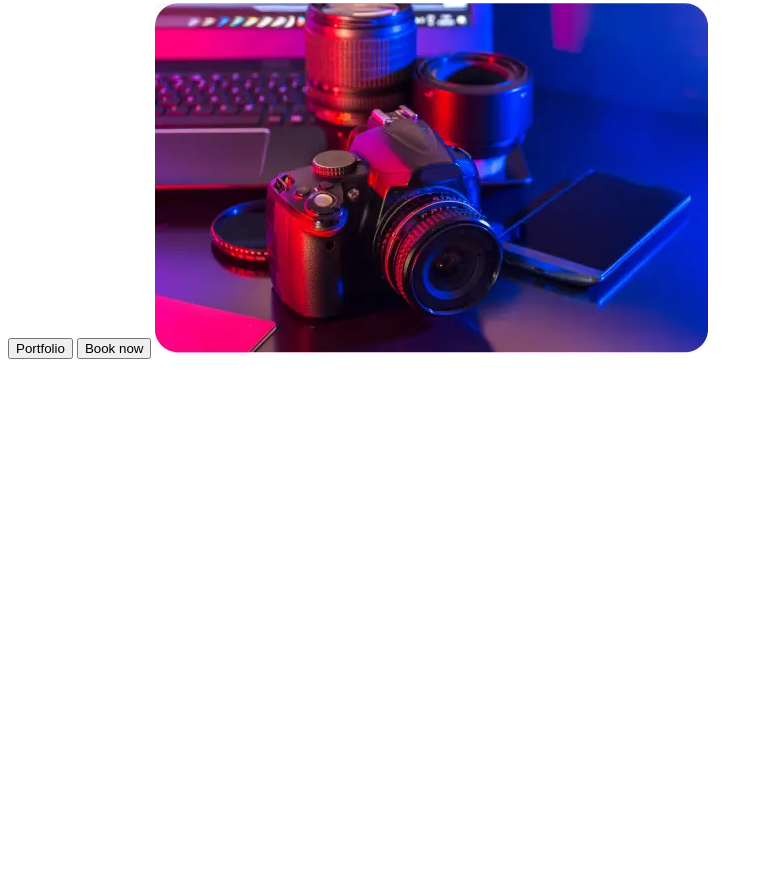
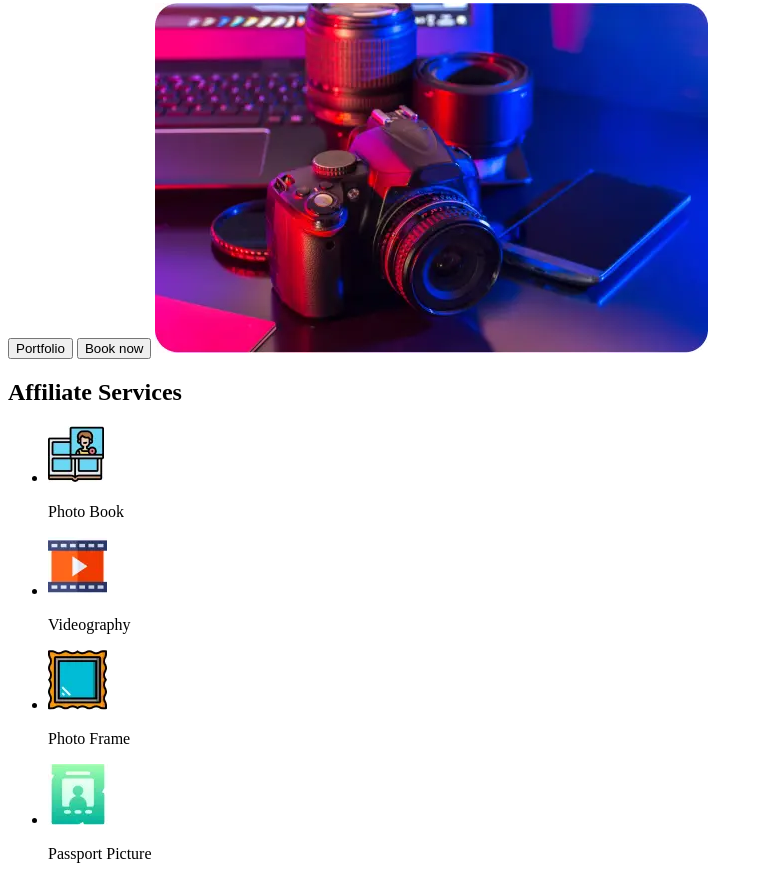
Before and after one commit to Aleks-Stepanenko/Genesis-studio-proj1, a plain HTML site: page index.html in a window 1280 px wide. Shown: the part 267-1146 px from the top of the page, without its empty margins (0-763 px from the left). Before the commit the page ends 800 px from the top, so only its background shows below. Drawn offline with Linux system fonts and the light colour scheme.

Commit message:
Update index.html
add services section

```diff
--- a/index.html
+++ b/index.html
@@ -38,7 +38,30 @@
       </section>
       <!-- services -->
       <section>
-        <div class="container"></div>
+        <div class="container">
+          <h2>Affiliate Services</h2>
+          <ul>
+            <li>
+              <img src="./images/Genesis-photobook-ic.webp" alt="photobook" />
+              <p>Photo Book</p>
+            </li>
+            <li>
+              <img src="./images/Genesis-video-ic.webp" alt="Videography" />
+              <p>Videography</p>
+            </li>
+            <li>
+              <img
+                src="./images/Genesis-photo-frame-ic.webp"
+                alt="photo-frame"
+              />
+              <p>Photo Frame</p>
+            </li>
+            <li>
+              <img src="./images/Genesis-passport-ic.webp" alt="passport" />
+              <p>Passport Picture</p>
+            </li>
+          </ul>
+        </div>
       </section>
       <!-- equipment -->
       <section><div class="container"></div></section>
```
